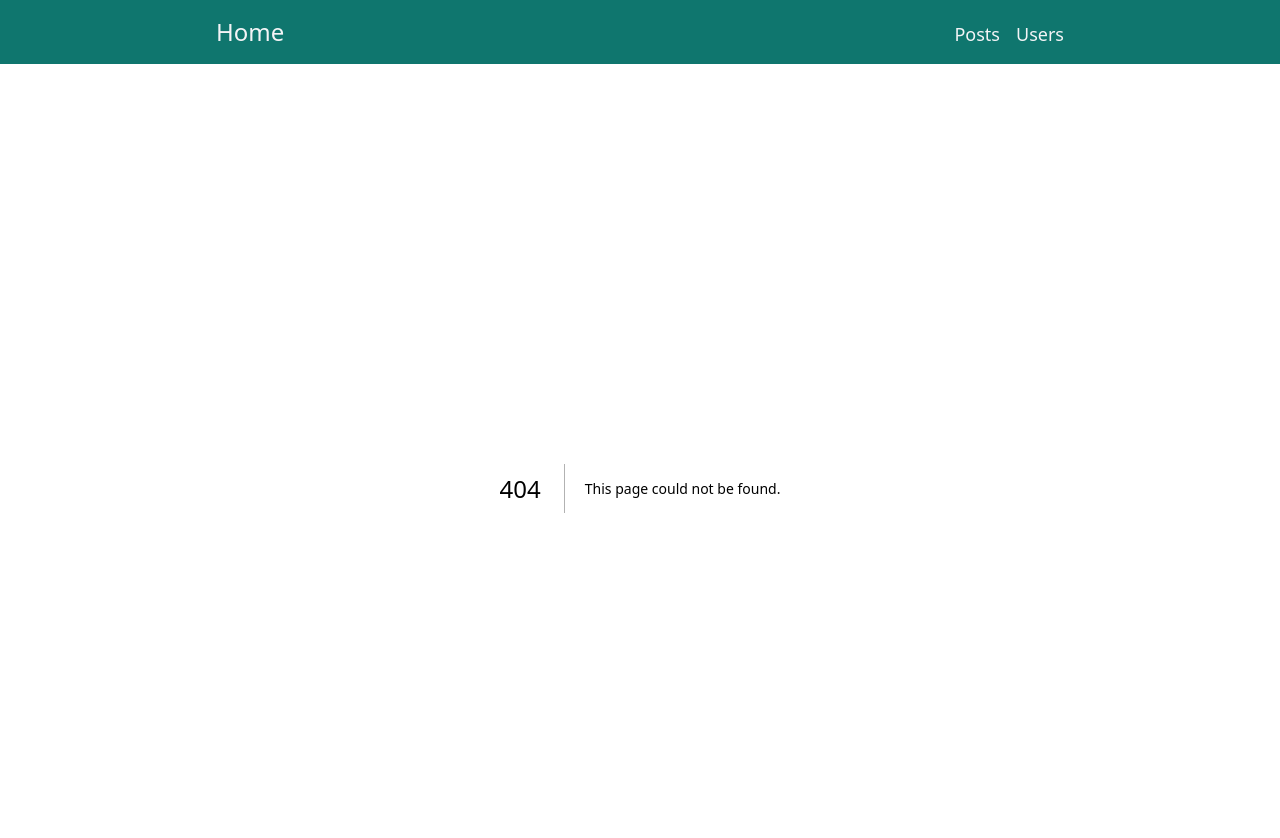
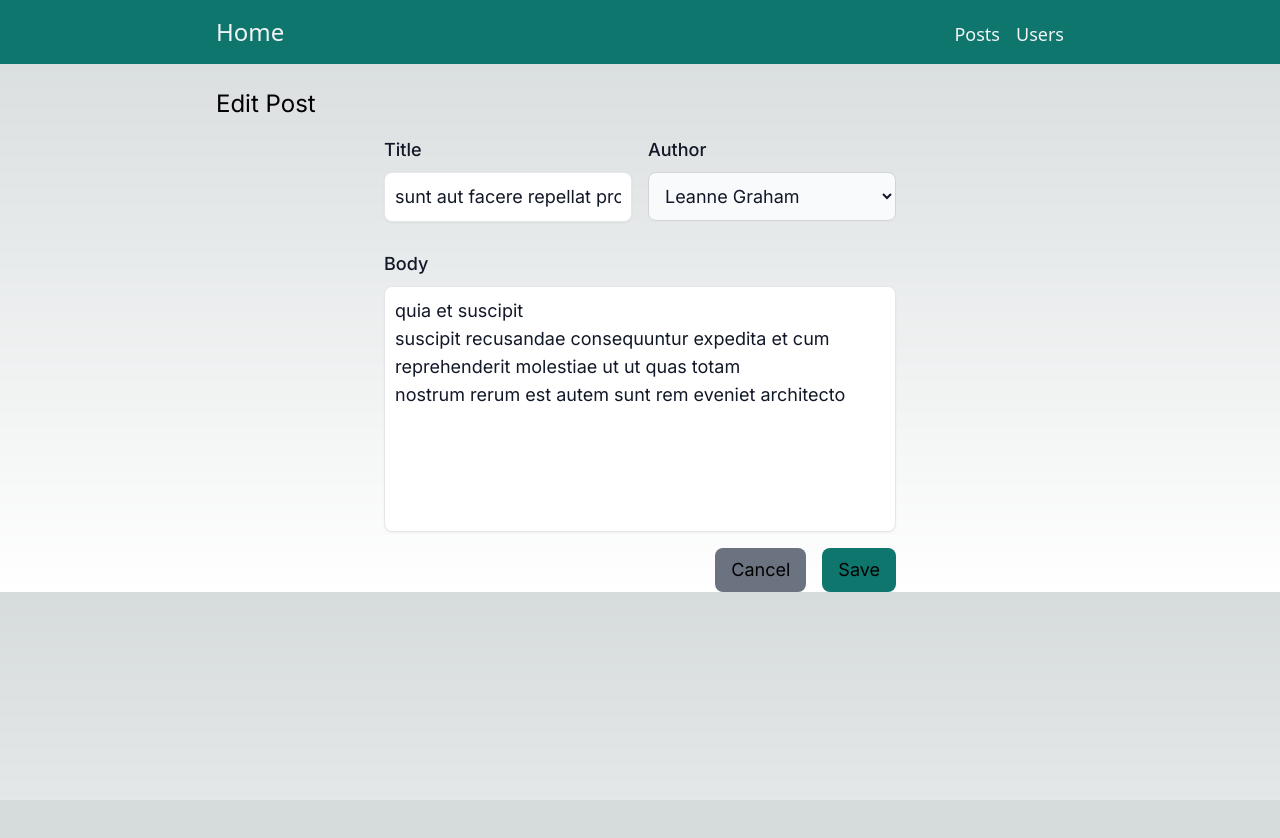
Before and after one commit to BeerDRinker/nextjs-blogpost, a Next.js app: page /posts/1/edit in a window 1280 px wide. Before the commit this address had no page. Shown: the top 838 px of the page. After the commit the page ends 800 px from the top, so only its background shows below. Built offline with nearby package versions, Linux system fonts and the light colour scheme; data requests are answered from the project's data file.

Commit message:
add edit post

```diff
--- a/src/actions/post.ts
+++ b/src/actions/post.ts
@@ -1,6 +1,6 @@
 "use server";
 
-import { createPost } from "@/api/posts";
+import { createPost, editPost } from "@/api/posts";
 import { revalidatePath } from "next/cache";
 import { redirect } from "next/navigation";
 
@@ -11,6 +11,22 @@ export async function createPostAction(prevState: unknown, formData: FormData) {
   const post = await createPost(data);
 
   revalidatePath("/posts");
+  revalidatePath(`/users/${post.userId}`);
+  redirect(`/posts/${post.id}`);
+}
+
+export async function editPostAction(
+  postId: string | number,
+  prevState: unknown,
+  formData: FormData,
+) {
+  const [data, errors] = validatePost(formData);
+  if (data == null) return errors;
+
+  const post = await editPost(postId, data);
+
+  revalidatePath("/posts");
+  revalidatePath(`/posts/${post.id}`);
   revalidatePath(`/users/${post.userId}`);
   redirect(`/posts/${post.id}`);
 }
--- a/src/api/main.ts
+++ b/src/api/main.ts
@@ -1,6 +1,6 @@
 export const baseURL = process.env.API_URL;
 
-export function wait(duration: number = 2000) {
+export function wait(duration: number = 500) {
   return new Promise((resolve) => {
     setTimeout(resolve, duration);
   });
--- a/src/api/posts.ts
+++ b/src/api/posts.ts
@@ -40,6 +40,7 @@ export async function createPost({
   body: string;
   userId: number;
 }) {
+  await wait(2000);
   const response = await fetch(`${baseURL}/posts`, {
     method: "POST",
     headers: {
@@ -52,3 +53,22 @@ export async function createPost({
 
   return post as Post;
 }
+
+export async function editPost(
+  postId: string | number,
+  data: { title: string; body: string; userId: number },
+) {
+  await wait(2000);
+  const { title, body, userId } = data;
+  const response = await fetch(`${baseURL}/posts/${postId}`, {
+    method: "PATCH",
+    headers: {
+      "Content-Type": "application/json",
+    },
+    body: JSON.stringify({ title, body, userId }),
+  });
+
+  const post = await response.json();
+
+  return post;
+}
--- /dev/null
+++ b/src/app/posts/[postId]/edit/loading.tsx
@@ -0,0 +1,78 @@
+import Link from "next/link";
+
+export default function EditPostPageLoading() {
+  return (
+    <>
+      <div className="my-4 flex items-center justify-between text-2xl">
+        <h1>Edit Post</h1>
+      </div>
+      <div className="text-lg">
+        <form className="mx-auto max-w-lg">
+          <div className="mb-5">
+            <div className="flex flex-col justify-between gap-4 sm:flex-row">
+              <div className="w-full sm:w-1/2">
+                <label
+                  htmlFor="title"
+                  className="mb-2 block font-medium text-gray-900 dark:text-white"
+                >
+                  Title
+                </label>
+                <input
+                  type="text"
+                  id="title"
+                  name="title"
+                  className="skeleton skeleton-input dark:shadow-sm-light block w-full rounded-lg border border-red-300 bg-gray-50 p-2.5 text-gray-900 shadow-sm focus:border-blue-500 focus:ring-blue-500 dark:border-gray-600 dark:bg-gray-700 dark:text-white dark:placeholder-gray-400 dark:focus:border-blue-500 dark:focus:ring-blue-500"
+                  placeholder="Post title..."
+                  required
+                />
+              </div>
+              <div className="w-full sm:w-1/2">
+                <label
+                  htmlFor="userId"
+                  className="mb-2 block font-medium text-gray-900 dark:text-white"
+                >
+                  Author
+                </label>
+                <select
+                  id="userId"
+                  name="userId"
+                  className="skeleton skeleton-input block w-full rounded-lg border border-gray-300 bg-gray-50 p-3 text-gray-900 focus:border-blue-500 focus:ring-blue-500 dark:border-gray-600 dark:bg-gray-700 dark:text-white dark:placeholder-gray-400 dark:focus:border-blue-500 dark:focus:ring-blue-500"
+                >
+                  <option value="null">Loading... </option>
+                </select>
+              </div>
+            </div>
+          </div>
+          <label
+            htmlFor="body"
+            className="mb-2 block font-medium text-gray-900 dark:text-white"
+          >
+            Body
+          </label>
+          <textarea
+            required
+            name="body"
+            id="body"
+            rows={8}
+            className="skeleton skeleton-input block w-full resize-none rounded-lg border border-gray-300 bg-gray-50 p-2.5 text-gray-900 focus:border-blue-500 focus:ring-blue-500 dark:border-gray-600 dark:bg-gray-700 dark:text-white dark:placeholder-gray-400 dark:focus:border-blue-500 dark:focus:ring-blue-500"
+            placeholder="Post body..."
+          ></textarea>
+          <div className="mt-4 flex justify-end gap-4">
+            <Link
+              className="skeleton skeleton-btn rounded-lg bg-gray-500 px-4 py-2"
+              href="/posts"
+            >
+              Cancel
+            </Link>
+            <button
+              className="skeleton skeleton-btn rounded-lg bg-teal-700 px-4 py-2"
+              type="submit"
+            >
+              Save
+            </button>
+          </div>
+        </form>
+      </div>
+    </>
+  );
+}
--- /dev/null
+++ b/src/app/posts/[postId]/edit/page.tsx
@@ -0,0 +1,23 @@
+import { getPost } from "@/api/posts";
+import { PostForm } from "@/components/PostForm";
+import { UserSelectOptions } from "@/components/UserSelectOptions";
+import { notFound } from "next/navigation";
+
+export default async function EditPostPage({
+  params: { postId },
+}: {
+  params: { postId: string };
+}) {
+  const post = await getPost(postId);
+
+  if (post == null) return notFound();
+
+  return (
+    <>
+      <div className="my-4 flex items-center justify-between text-2xl">
+        <h1>Edit Post</h1>
+      </div>
+      <PostForm post={post} userSelectOptions={<UserSelectOptions />} />
+    </>
+  );
+}
--- a/src/app/posts/[postId]/page.tsx
+++ b/src/app/posts/[postId]/page.tsx
@@ -43,10 +43,21 @@ async function Post({ postId }: { postId: string }) {
           </p>
         </div>
 
-        <div className="mt-4 flex flex-col">
+        <div className="mt-4 flex flex-col flex-nowrap justify-between sm:flex-row">
           <Suspense fallback={<UserInfoSuspense />}>
             <UserInfo userId={post.userId} />
           </Suspense>
+          <div className="mt-3 flex flex-row flex-nowrap gap-2 sm:mt-0">
+            <Link
+              href={`${postId}/edit`}
+              className="rounded-lg bg-teal-700 px-6 py-1 text-xl"
+            >
+              Edit
+            </Link>
+            <button className="rounded-lg bg-red-700 px-6 py-1 text-xl">
+              Delete
+            </button>
+          </div>
         </div>
       </div>
     </>
--- a/src/components/PostForm.tsx
+++ b/src/components/PostForm.tsx
@@ -1,17 +1,20 @@
 "use client";
-import { createPostAction } from "@/actions/post";
+import { createPostAction, editPostAction } from "@/actions/post";
+import { Post } from "@/types/main";
 import Link from "next/link";
 import { ReactNode } from "react";
-import { useFormState } from "react-dom";
+import { useFormState, useFormStatus } from "react-dom";
 
 export function PostForm({
   userSelectOptions,
+  post,
 }: {
   userSelectOptions: ReactNode;
+  post?: Post;
 }) {
-  const [error, formAction] = useFormState(createPostAction, {});
-
-  console.log("error: ", error);
+  const action =
+    post == null ? createPostAction : editPostAction.bind(null, post.id);
+  const [error, formAction] = useFormState(action, {});
 
   return (
     <div className="text-lg">
@@ -38,6 +41,7 @@ export function PostForm({
                 className={`dark:shadow-sm-light block w-full rounded-lg border p-2.5 shadow-sm dark:bg-gray-700 ${error.title ? " border-red-500 text-red-900 placeholder-red-700 focus:border-red-500 focus:ring-red-500 dark:border-red-500 dark:text-red-500 dark:placeholder-red-500 " : " text-gray-900 focus:border-blue-500 focus:ring-blue-500 dark:border-gray-600  dark:text-white dark:placeholder-gray-400 dark:focus:border-blue-500 dark:focus:ring-blue-500 "}`}
                 placeholder="Post title..."
                 required
+                defaultValue={post ? post.title : ""}
               />
               <p className="absolute mt-1 text-sm text-red-600 dark:text-red-500">
                 {error.title}
@@ -53,6 +57,7 @@ export function PostForm({
               <select
                 id="userId"
                 name="userId"
+                defaultValue={post ? post.userId : 0}
                 className="block w-full rounded-lg border border-gray-300 bg-gray-50 p-3 text-gray-900 focus:border-blue-500 focus:ring-blue-500 dark:border-gray-600 dark:bg-gray-700 dark:text-white dark:placeholder-gray-400 dark:focus:border-blue-500 dark:focus:ring-blue-500"
               >
                 {userSelectOptions}
@@ -80,20 +85,37 @@ export function PostForm({
             rows={8}
             className={`dark:shadow-sm-light block w-full resize-none rounded-lg border p-2.5 shadow-sm dark:bg-gray-700 ${error.body ? " border-red-500 text-red-900 placeholder-red-700 focus:border-red-500 focus:ring-red-500 dark:border-red-500 dark:text-red-500 dark:placeholder-red-500 " : " text-gray-900 focus:border-blue-500 focus:ring-blue-500 dark:border-gray-600  dark:text-white dark:placeholder-gray-400 dark:focus:border-blue-500 dark:focus:ring-blue-500 "}`}
             placeholder="Post body..."
+            defaultValue={post ? post.body : ""}
           ></textarea>
           <p className="absolute mt-1 text-sm text-red-600 dark:text-red-500">
             {error.body}
           </p>
         </div>
         <div className="mt-4 flex justify-end gap-4">
-          <Link className="rounded-lg bg-gray-500 px-4 py-2" href="/posts">
-            Cancel
-          </Link>
-          <button className="rounded-lg bg-teal-700 px-4 py-2" type="submit">
-            Save
-          </button>
+          <FormButtons postId={post?.id} />
         </div>
       </form>
     </div>
   );
 }
+
+function FormButtons({ postId }: { postId?: number }) {
+  const { pending } = useFormStatus();
+  return (
+    <>
+      <Link
+        className={`rounded-lg bg-gray-500 px-4 py-2 ${pending ? "skeleton skeleton-btn cursor-not-allowed" : ""}`}
+        href={`/posts/${postId}`}
+      >
+        Cancel
+      </Link>
+      <button
+        disabled={pending}
+        className={`rounded-lg bg-teal-700 px-4 py-2 ${pending ? "skeleton skeleton-btn cursor-not-allowed" : ""}`}
+        type="submit"
+      >
+        {pending ? "Saving" : "Save"}
+      </button>
+    </>
+  );
+}
```
